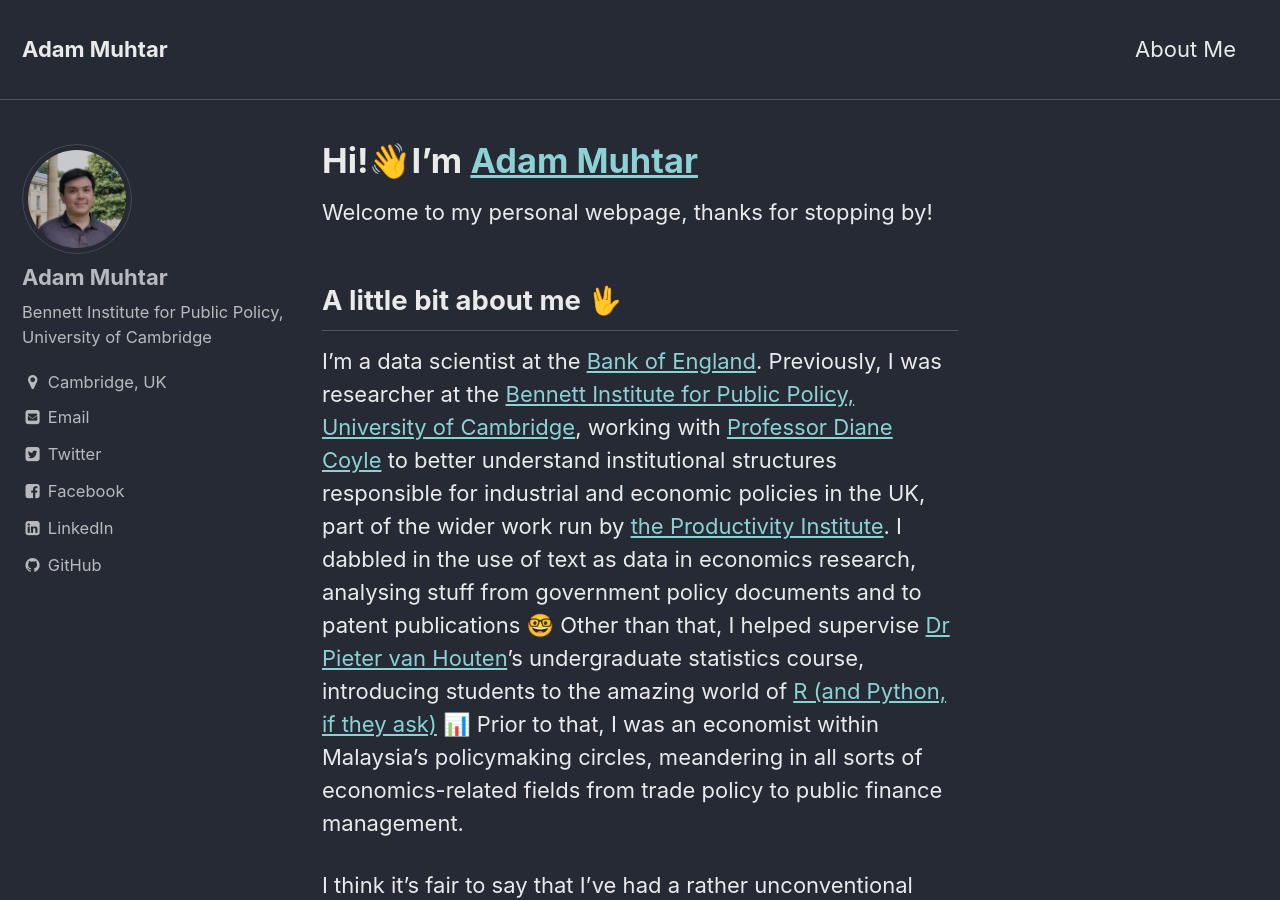
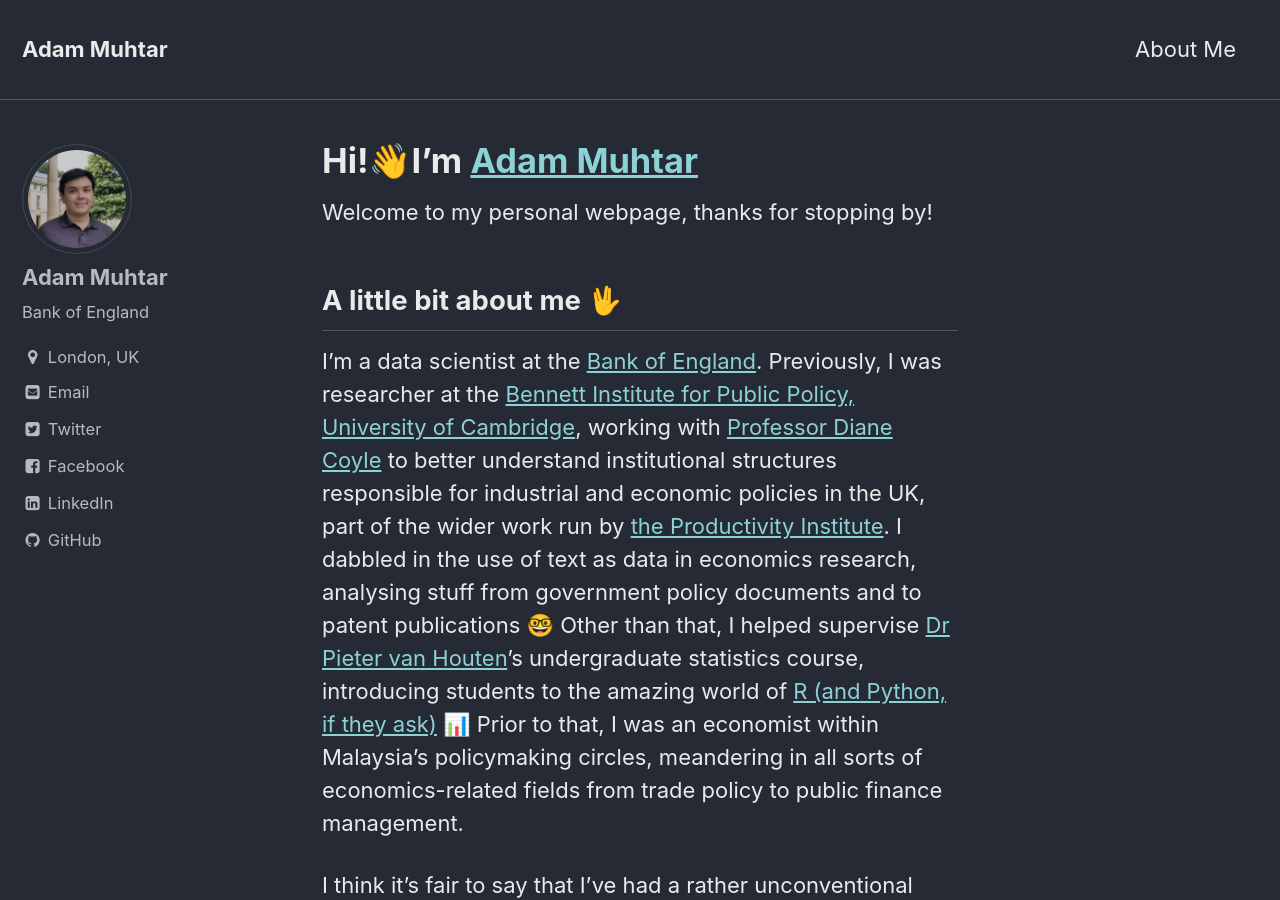
Before and after one commit to adammuhtar/adammuhtar.github.io, a Jekyll site: the page built from index.md, in a window 1280 px wide and 900 px high. Built offline with Jekyll 4.4.1, drawn with Linux system fonts in a browser that asks for light colours.

Commit message:
Update _config.yml

```diff
--- a/_config.yml
+++ b/_config.yml
@@ -85,8 +85,8 @@
 author:
   name             : "Adam Muhtar"
   avatar           : "/assets/images/Adam_Muhtar.jpg"
-  bio              : "Bennett Institute for Public Policy, University of Cambridge"
-  location         : "Cambridge, UK"
+  bio              : "Bank of England"
+  location         : "London, UK"
   email            : "adam.b.muhtar@gmail.com"
   uri              :
   home             : # null (default), "absolute or relative url to link to author home"
```
